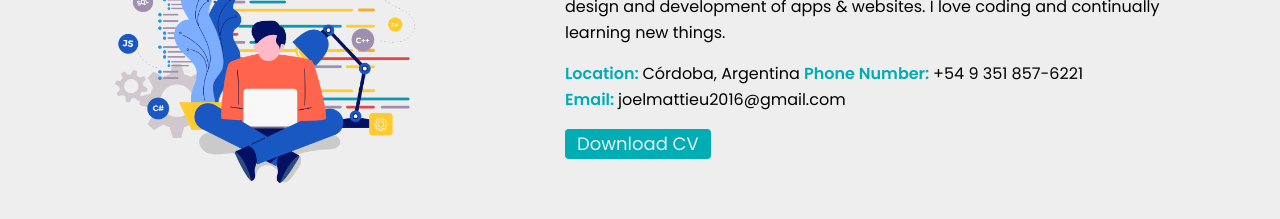
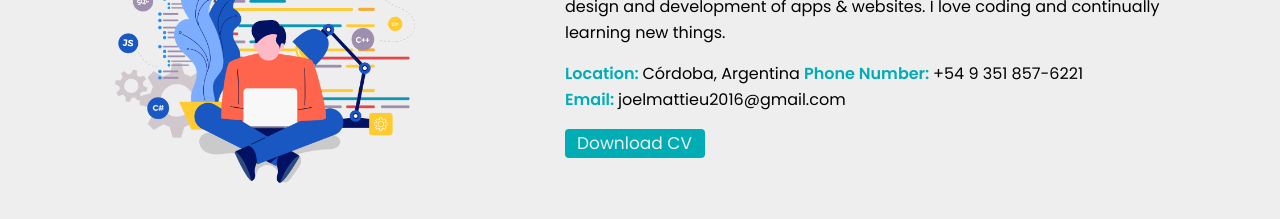
Before and after one commit to joelmattieu/my-portfolio, a plain HTML site: page index.html in a window 1280 px wide. Shown: the part 1080-1299 px from the top of the page. Drawn offline with nearby package versions, Linux system fonts and the light colour scheme.

Commit message:
adding resume

```diff
--- a/css/style.css
+++ b/css/style.css
@@ -163,13 +163,16 @@ header > .container {
 }
 
 .btn-cv {
+  text-decoration: none;
+  display: block;
   padding: 5px 12px;
+  width: 140px;
   border: none;
   border-radius: 4px;
   background-color: #00adb5;
   color: #eeeeee;
   margin-top: 1rem;
-  font-size: 18px;
+  font-size: 17px;
   transition: all 0.2s ease-in-out;
   cursor: pointer;
 }
--- a/index.html
+++ b/index.html
@@ -68,7 +68,7 @@
               <div class="info">
                 <p><span>Location: </span>Córdoba, Argentina <span>Phone Number: </span>+54 9 351 857-6221</p>
                 <p><span>Email: </span>joelmattieu2016@gmail.com</p>
-                <button class="btn-cv">Download CV</button>
+                <a href="./assets/Joel Mattieu - Resume.pdf" target="_blank" rel="noopener noreferrer" class="btn-cv">Download CV</a>
               </div>
             </div>
             <div class="about-image">
```
Also changed, not shown: 1 other file.
